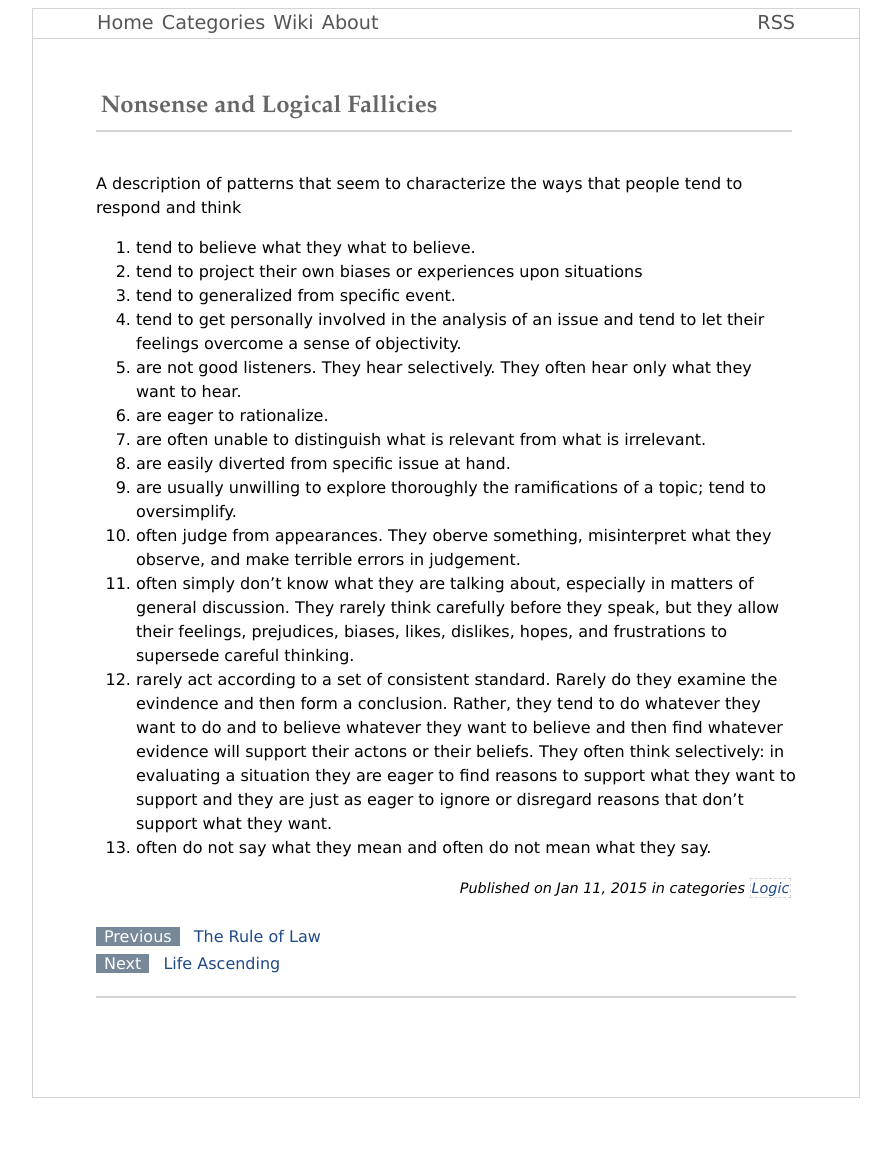
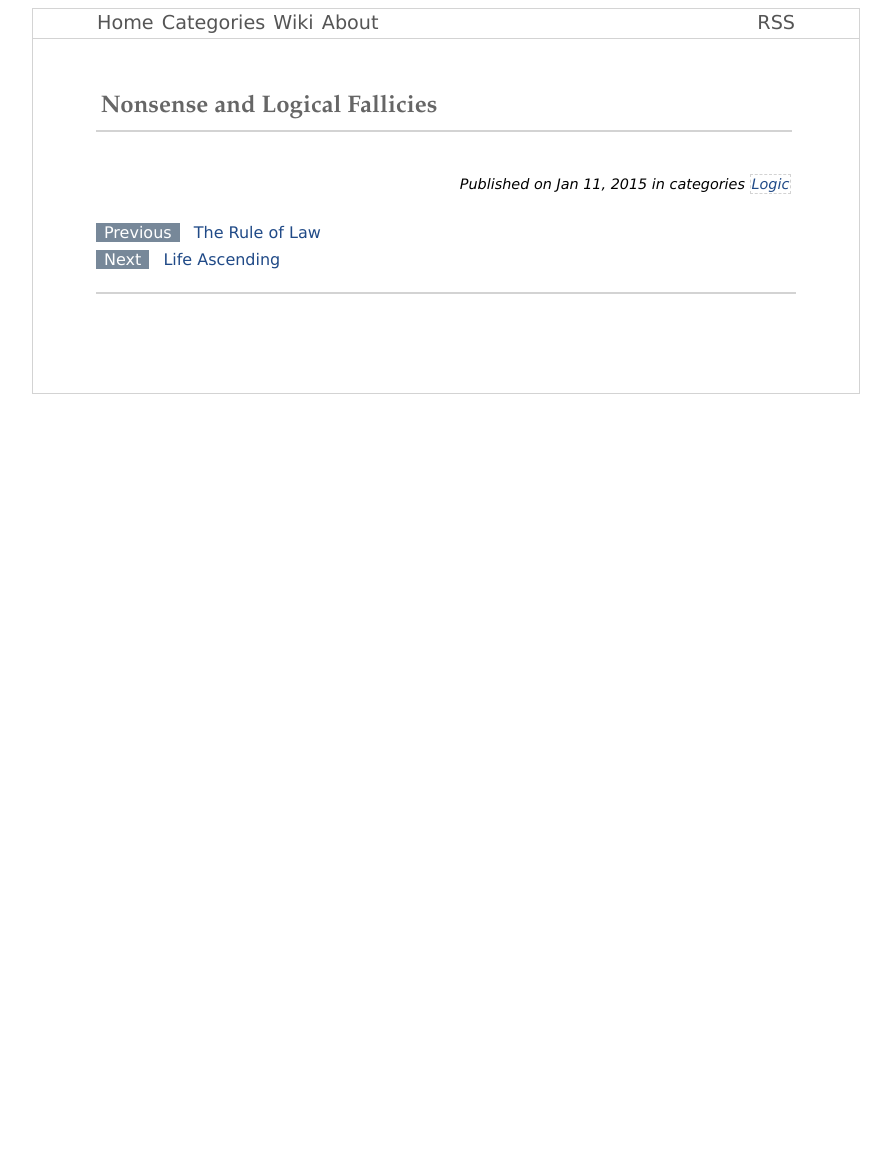
Before and after one commit to thales-page/thales-page.github.io, a Jekyll site: the page built from _posts/2015-01-11-nonsense.md, in a window 1280 px wide. Shown: the whole page, without its empty margins (194-1085 px from the left). Built offline with Jekyll 4.4.1, drawn with Linux system fonts in a browser that asks for light colours; comment, search, counter and statistics services are not loaded; after the commit the page ends 900 px from its top, so only the background shows below that.

Commit message:
put forward

```diff
--- a/_posts/2015-01-11-nonsense.md
+++ b/_posts/2015-01-11-nonsense.md
@@ -5,17 +5,3 @@ categories: Logic
 description: logic
 keywords: logic
 ---
-A description of patterns that seem to characterize the ways that people tend to respond and think
-1. tend to believe what they what to believe.
-2. tend to project their own biases or experiences upon situations
-3. tend to generalized from specific event.
-4. tend to get personally involved in the analysis of an issue and tend to let their feelings overcome a sense of objectivity.
-5. are not good listeners. They hear selectively. They often hear only what they want to hear.
-6. are eager to rationalize.
-7. are often unable to distinguish what is relevant from what is irrelevant.
-8. are easily diverted from specific issue at hand.
-9. are usually unwilling to explore thoroughly the ramifications of  a topic; tend to oversimplify.
-10. often judge from appearances. They oberve something, misinterpret what they observe, and make terrible errors in judgement.
-11. often simply don't know what they are talking about, especially in matters of general discussion. They rarely think carefully before they speak, but they allow their feelings, prejudices, biases, likes, dislikes, hopes, and frustrations to supersede careful thinking.
-12. rarely act according to a set of consistent standard. Rarely do they examine the evindence and then form a conclusion. Rather, they tend to do whatever they want to do and to believe whatever they want to believe and then find whatever evidence will support their actons or their beliefs. They often think selectively: in evaluating  a situation they are eager to find reasons to support what they want to support and they are just as eager to ignore or disregard reasons that don't support what they want.
-13. often do not say what they mean and often do not mean what they say.
```
Also changed, not shown: _posts/2015-01-04-rule-of-law.md (+0 -1 lines), _posts/2015-12-10-life-ascending.md (+0 -2 lines), _posts/2015-12-28-hls.md (+0 -1 lines), 1 other file.
